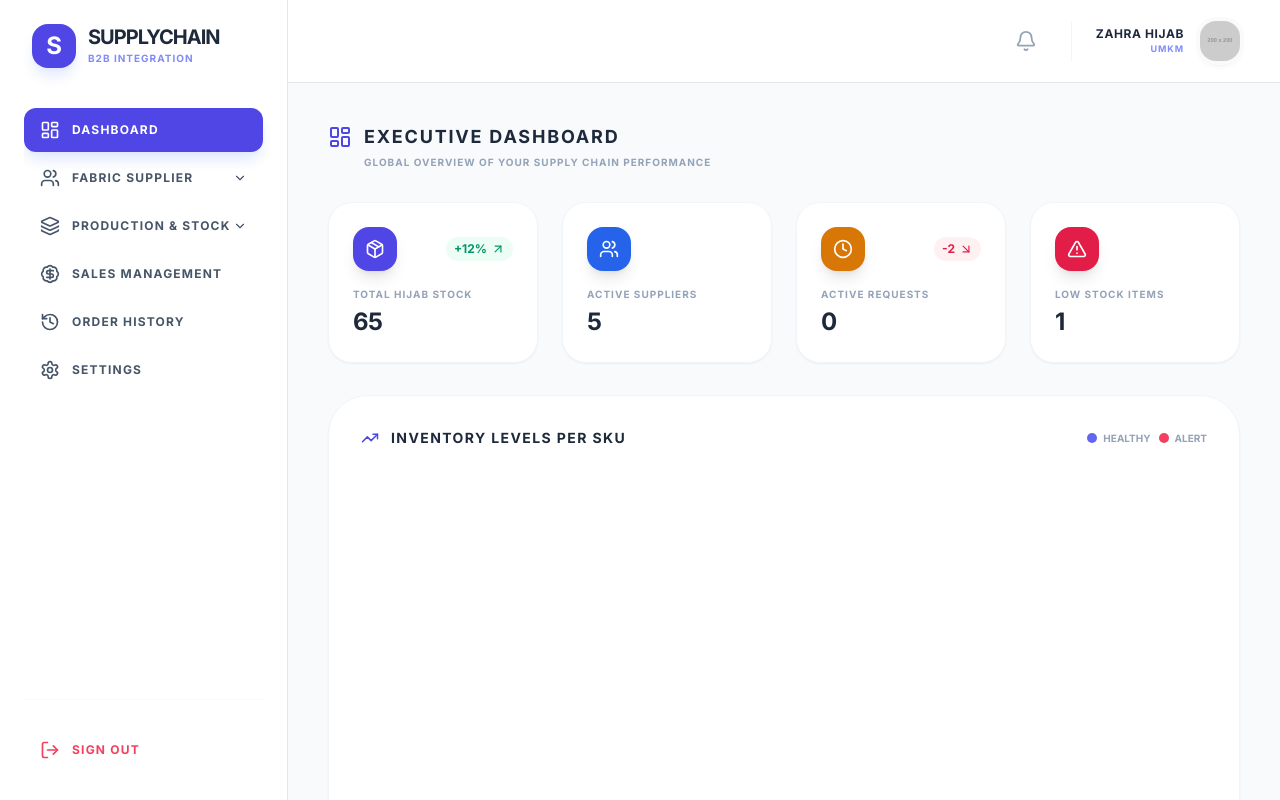
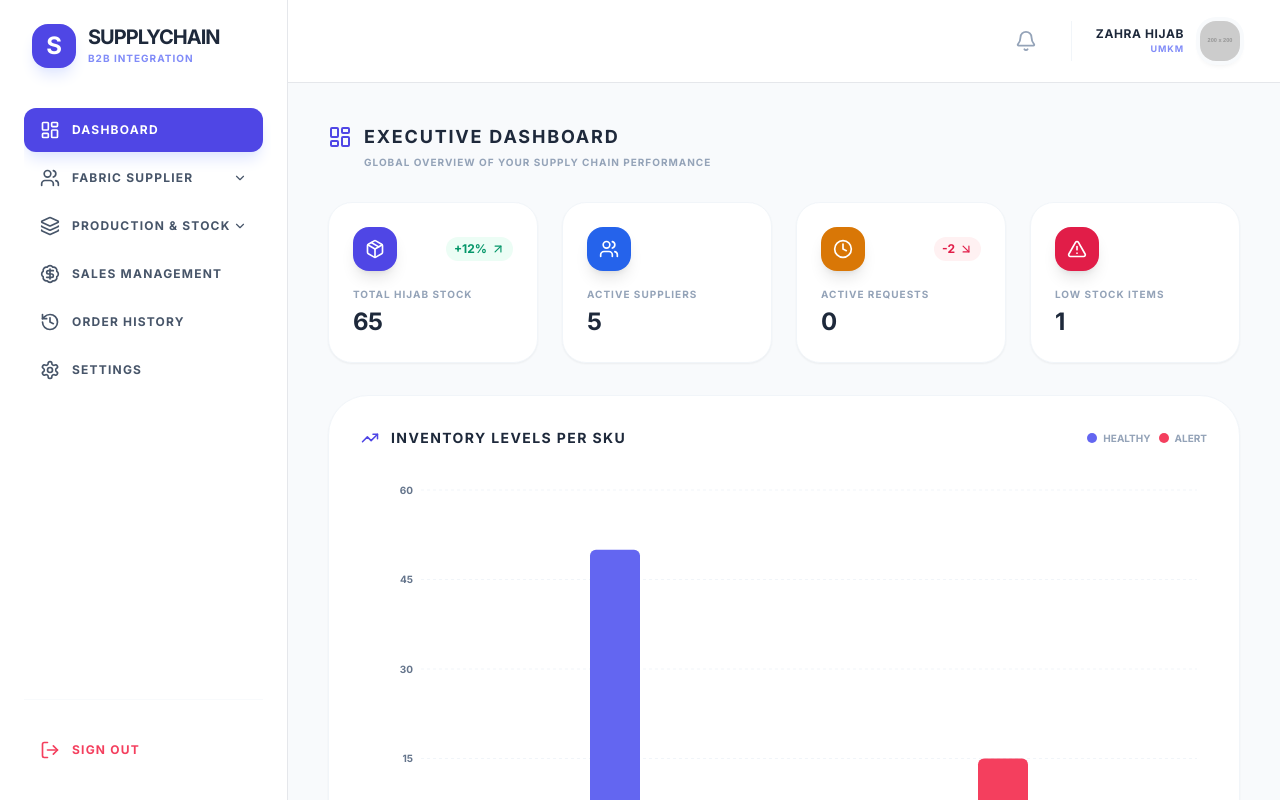
Before and after one commit to Zhivax/caps-web, a React (Vite) app: page / in a window 1280 px wide. Both pictures are taken after a click on the button "Sign In". Built offline with nearby package versions, Linux system fonts and the light colour scheme.

Commit message:
Fix: Remove unused files and fix chart rendering issues
Co-authored-by: Zhivax <157106607+Zhivax@users.noreply.github.com>

```diff
--- a/components/ViewportAware.tsx
+++ b/components/ViewportAware.tsx
@@ -39,7 +39,7 @@ export const ViewportAware: React.FC<ViewportAwareProps> = ({
     <div
       ref={containerRef}
       className={className}
-      style={{ minHeight: isVisible ? 'auto' : placeholderHeight }}
+      style={{ minHeight: placeholderHeight }}
     >
       {isVisible ? children : null}
     </div>
--- a/components/charts/InventoryChart.tsx
+++ b/components/charts/InventoryChart.tsx
@@ -11,7 +11,7 @@ interface ChartData {
 
 const InventoryChart: React.FC<{ data: ChartData[] }> = memo(({ data }) => {
   return (
-    <div className="flex flex-col h-full animate-in fade-in duration-500">
+    <div className="flex flex-col h-[450px] animate-in fade-in duration-500">
       <div className="flex items-center justify-between mb-8">
         <h4 className="text-sm font-black text-slate-800 uppercase tracking-widest flex items-center">
           <TrendingUp size={18} className="mr-3 text-indigo-600" />
--- a/pages/Dashboard.tsx
+++ b/pages/Dashboard.tsx
@@ -90,8 +90,8 @@ export const Dashboard: React.FC = () => {
           <StatCard title="Low Stock Items" value={lowStockAlerts} icon={<AlertTriangle size={20} />} color="bg-rose-600" />
         </div>
 
-        <ViewportAware placeholderHeight="450px" className="bg-white p-8 rounded-[2.5rem] border border-slate-100 shadow-sm flex flex-col">
-          <Suspense fallback={<div className="h-full w-full flex items-center justify-center opacity-20"><RefreshCw className="animate-spin" /></div>}>
+        <ViewportAware placeholderHeight="450px" className="bg-white p-8 rounded-[2.5rem] border border-slate-100 shadow-sm">
+          <Suspense fallback={<div className="h-[400px] w-full flex items-center justify-center opacity-20"><RefreshCw className="animate-spin" /></div>}>
             <InventoryChart data={chartData} />
           </Suspense>
         </ViewportAware>
```
Also changed, not shown: pages/supplier/Inventory.tsx (added), pages/umkm/HijabStock.tsx (added), pages/umkm/ProductionLab.tsx (added), pages/umkm/SalesEntry.tsx (added), pages/umkm/SalesHistory.tsx (added), pages/umkm/Suppliers.tsx (added).
